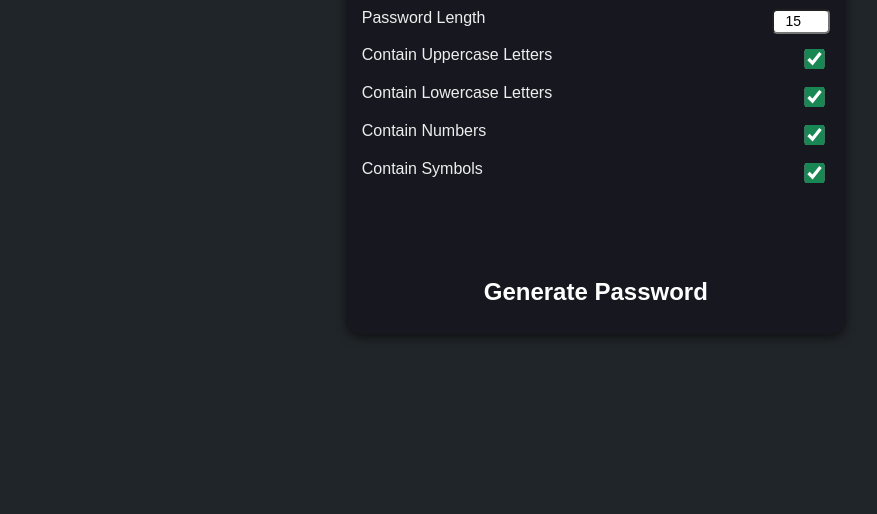
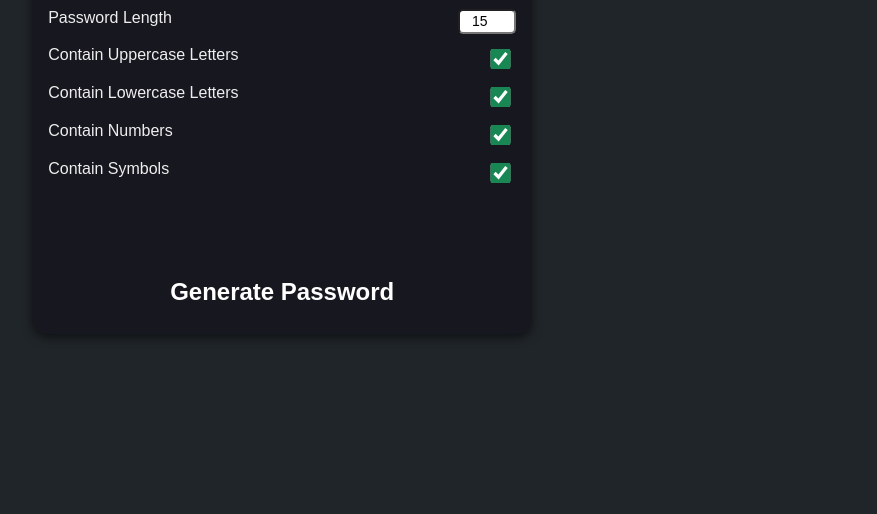
Before and after one commit to Meetabeast/password-generator, a plain HTML site: page index.html in a window 1280 px wide. Shown: the part 286-800 px from the top of the page, without its empty margins (147-1024 px from the left). Drawn offline with Linux system fonts and the light colour scheme.

Commit message:
Update style.css

```diff
--- a/style.css
+++ b/style.css
@@ -118,3 +118,39 @@ body {
 input[type="checkbox"] {
     accent-color: #198754
 }
+
+@media only screen and (max-width: 600px) {
+    .container {
+        max-width: 100%;
+        margin-left: 1%;
+    }
+}
+
+@media only screen and (min-width: 600px) {
+    .container {
+        max-width: 100%;
+        margin-left: 27%;
+    }
+}
+
+@media only screen and (min-width: 768px) {
+    .container {
+
+        max-width: 100%;
+        margin-left: 37%;
+    }
+}
+
+@media only screen and (min-width: 992px) {
+    .container {
+        max-width: 100%;
+        margin-left: 17%;
+    }
+}
+
+@media only screen and (min-width: 1200px) {
+    .container {
+        max-width: 100%;
+        margin-left: 14%;
+    }
+}
```
